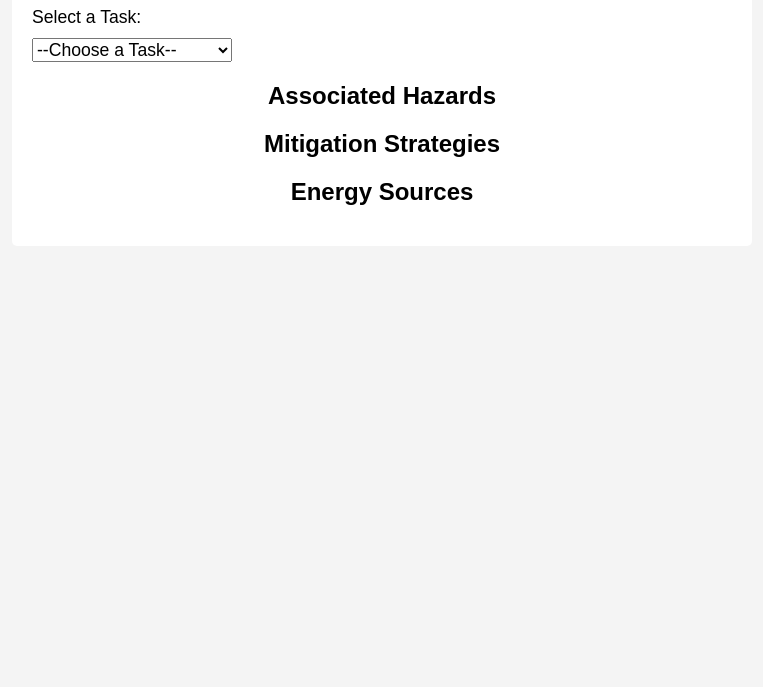
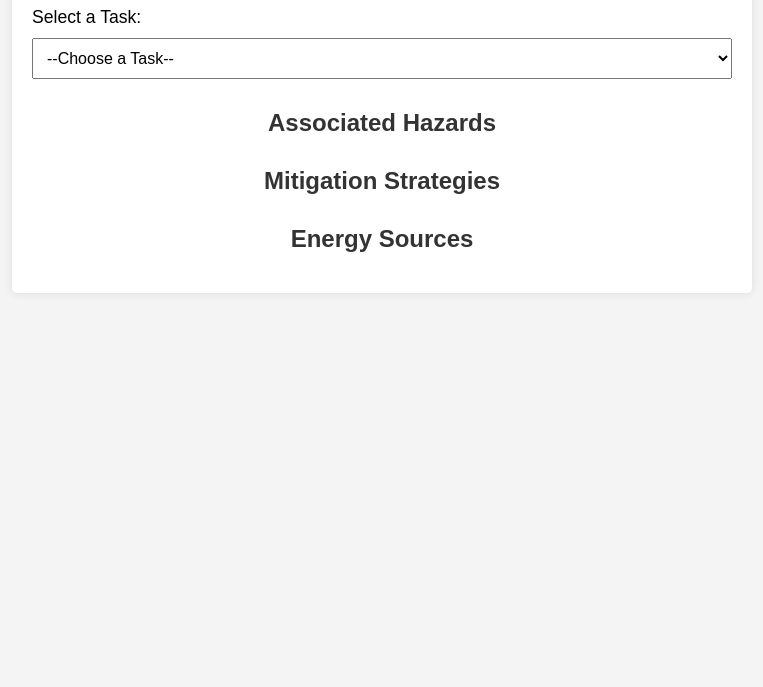
Before and after one commit to crate73/Safety-app, a plain HTML site: page index.html in a window 1280 px wide. Shown: the part 113-800 px from the top of the page, without its empty margins (258-1021 px from the left). Drawn offline with Linux system fonts and the light colour scheme.

Commit message:
Update styles.css

```diff
--- a/styles.css
+++ b/styles.css
@@ -11,10 +11,12 @@ body {
   background: #fff;
   padding: 20px;
   border-radius: 5px;
+  box-shadow: 0 0 10px rgba(0, 0, 0, 0.1);
 }
 
 h1, h2 {
   text-align: center;
+  color: #333;
 }
 
 label, select {
@@ -23,11 +25,22 @@ label, select {
   font-size: 1.1em;
 }
 
+select {
+  width: 100%;
+  padding: 10px;
+  font-size: 1em;
+}
+
 .info-section {
-  margin-top: 20px;
+  margin-top: 30px;
 }
 
 ul {
   list-style-type: disc;
   margin-left: 20px;
+  padding-left: 0;
 }
+
+ul li {
+  margin-bottom: 6px;
+}
```
